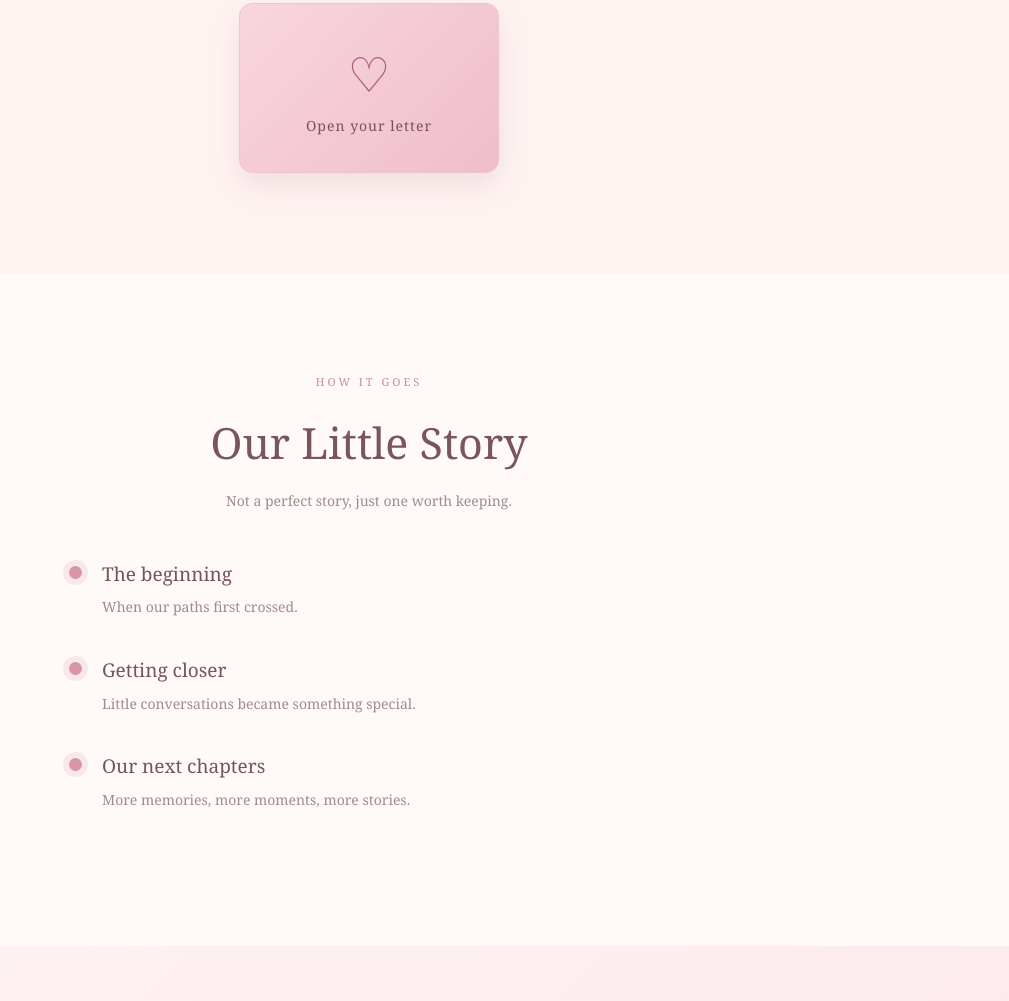
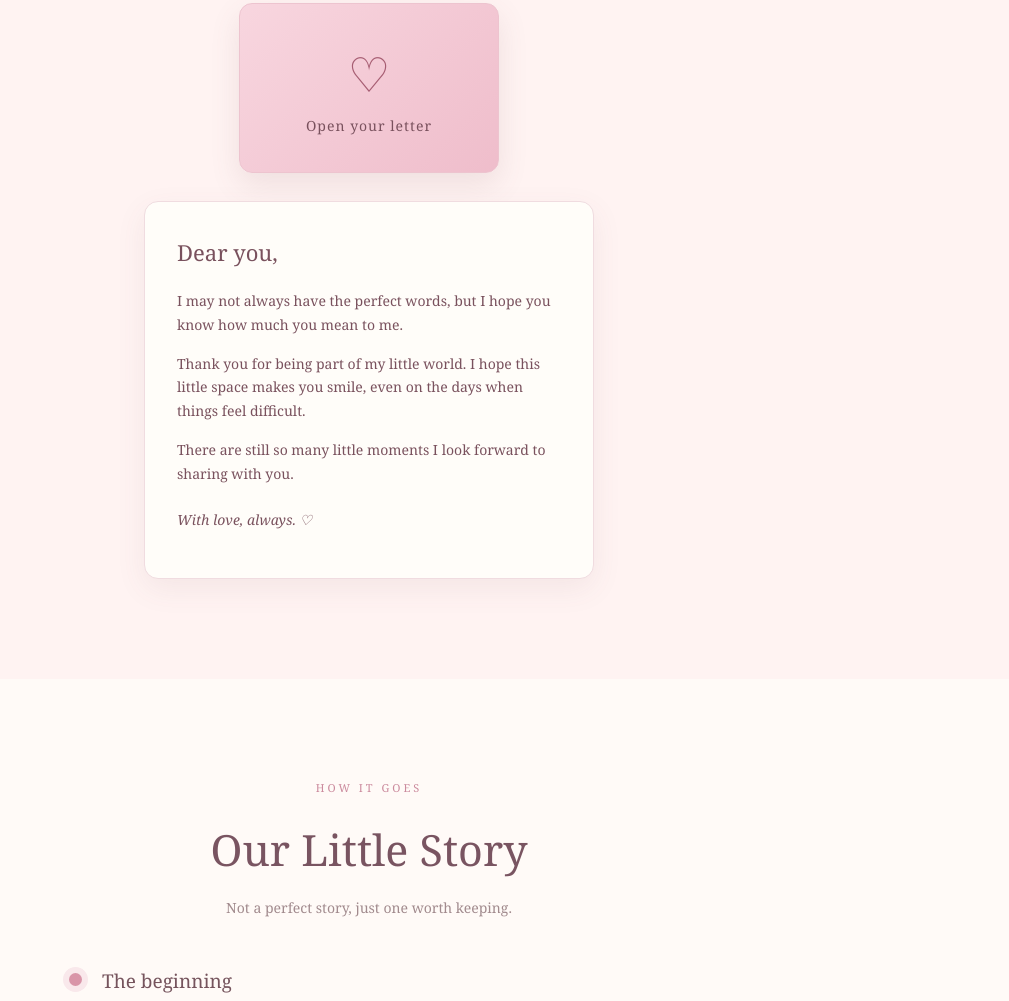
Before and after one commit to alifdarwisyah46-cmyk/a-little-space-for-you, a plain HTML site: page index.html in a window 1280 px wide. Shown: the part 1734-2735 px from the top of the page, without its empty margins (271-1280 px from the left). Drawn offline with Linux system fonts and the light colour scheme.

Commit message:
Update index.html

```diff
--- a/index.html
+++ b/index.html
@@ -94,7 +94,7 @@
           </span>
         </button>
 
-        <article id="loveLetter" class="love-letter" hidden>
+        <article id="loveLetter" class="love-letter is-closed" aria-hidden="true">
           <h3>Dear you,</h3>
 
           <p>
```
